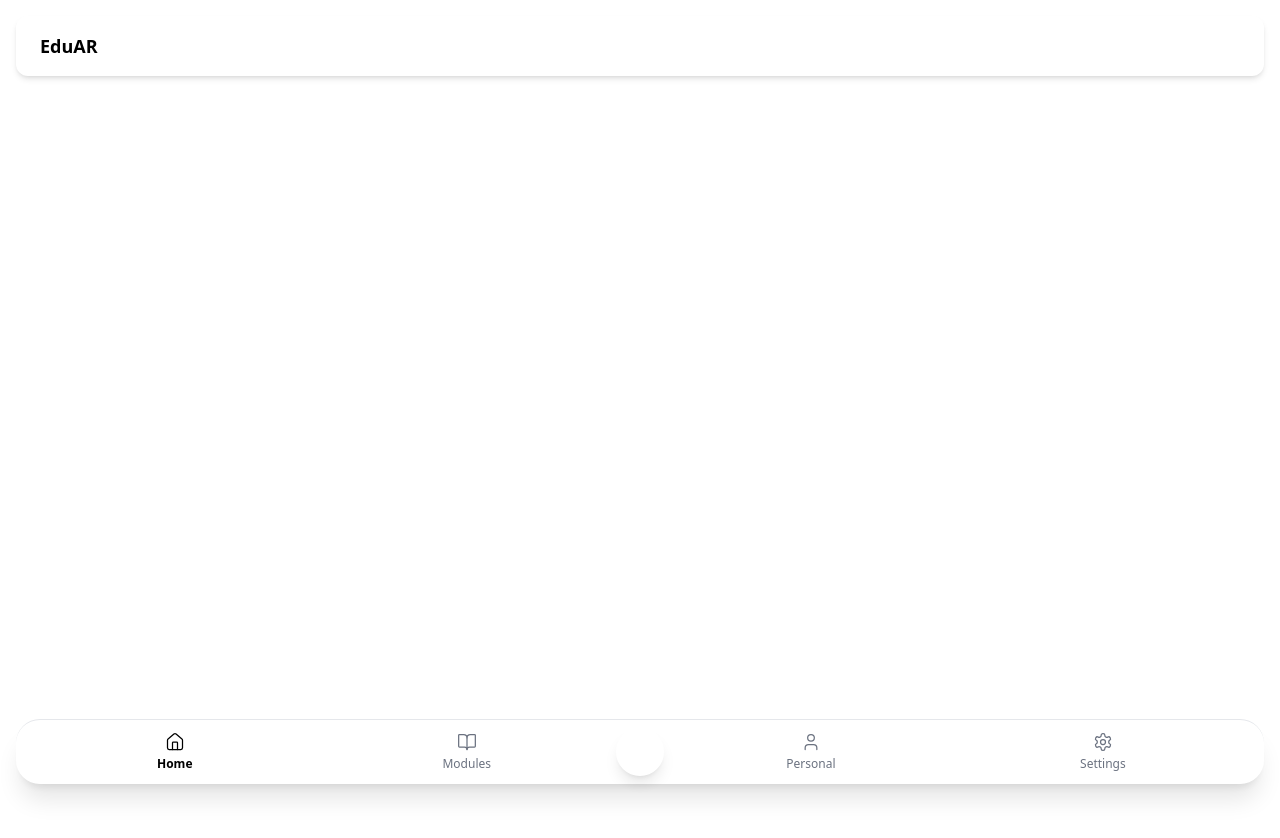
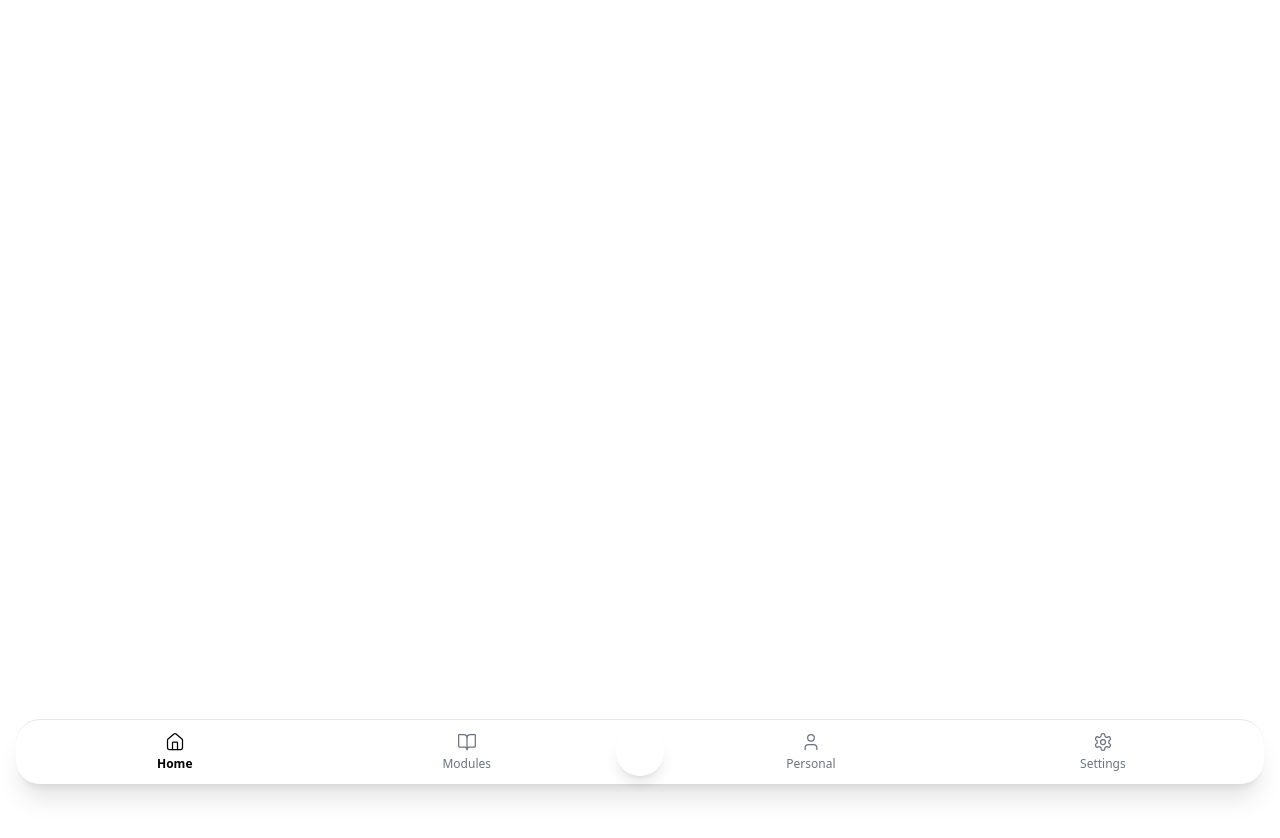
Before and after one commit to tortangChris/EduAR-IL, a React (Vite) app: page / in a window 1280 px wide. Shown: the top 838 px of the page. After the commit the page ends 800 px from the top, so only its background shows below. Built offline with nearby package versions, Linux system fonts and the light colour scheme.

Commit message:
remove topbar

```diff
--- a/src/pages/Home.jsx
+++ b/src/pages/Home.jsx
@@ -1,13 +1,7 @@
 import React from "react";
 
 const Home = () => {
-  return (
-    <div className="pt-4 px-4 pb-20 min-h-screen bg-base-100">
-      <div className="w-full text-gray py-4 px-6 rounded-xl shadow-md">
-        <h1 className="text-lg font-semibold">EduAR</h1>
-      </div>
-    </div>
-  );
+  return <div></div>;
 };
 
 export default Home;
```
